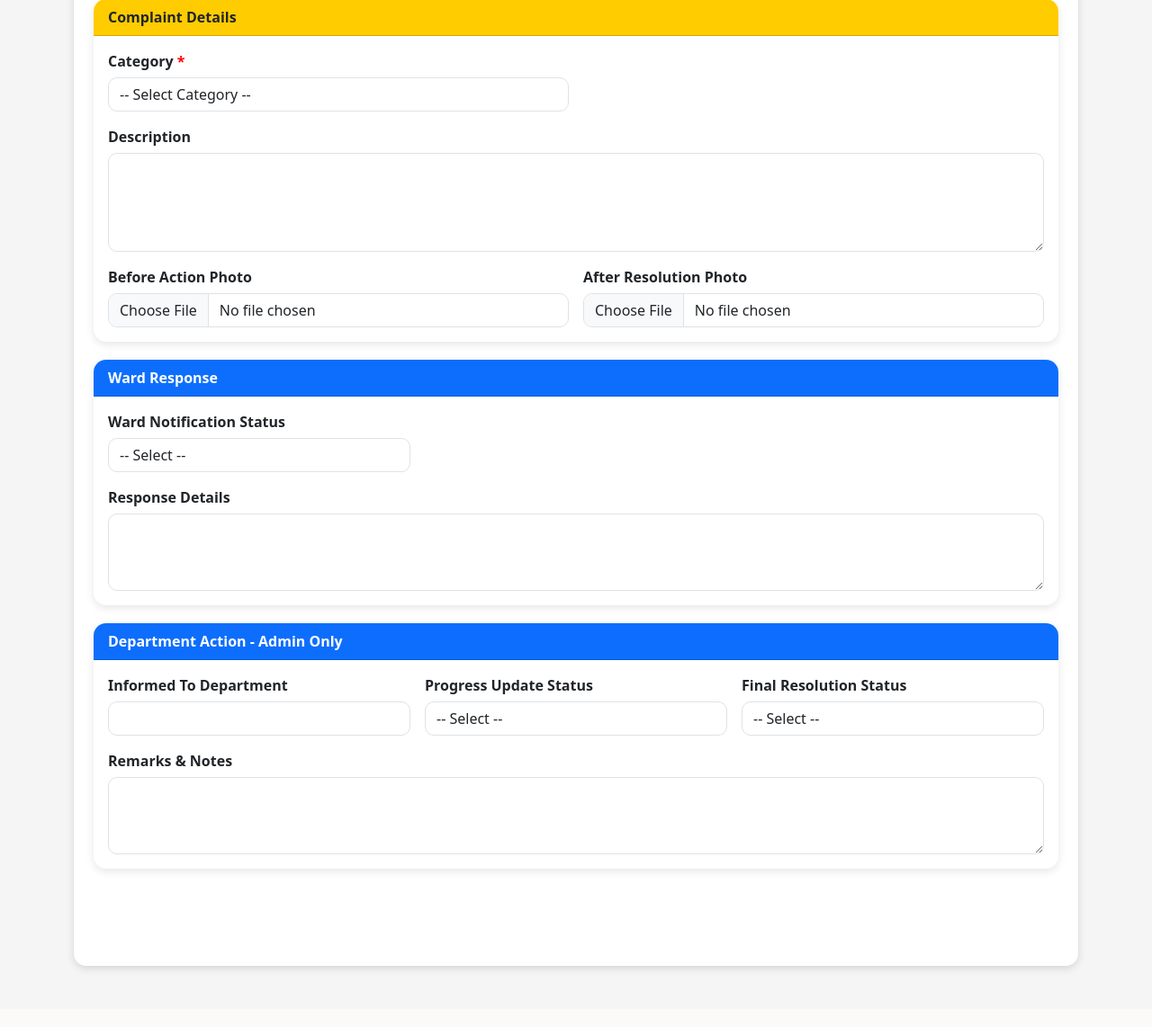
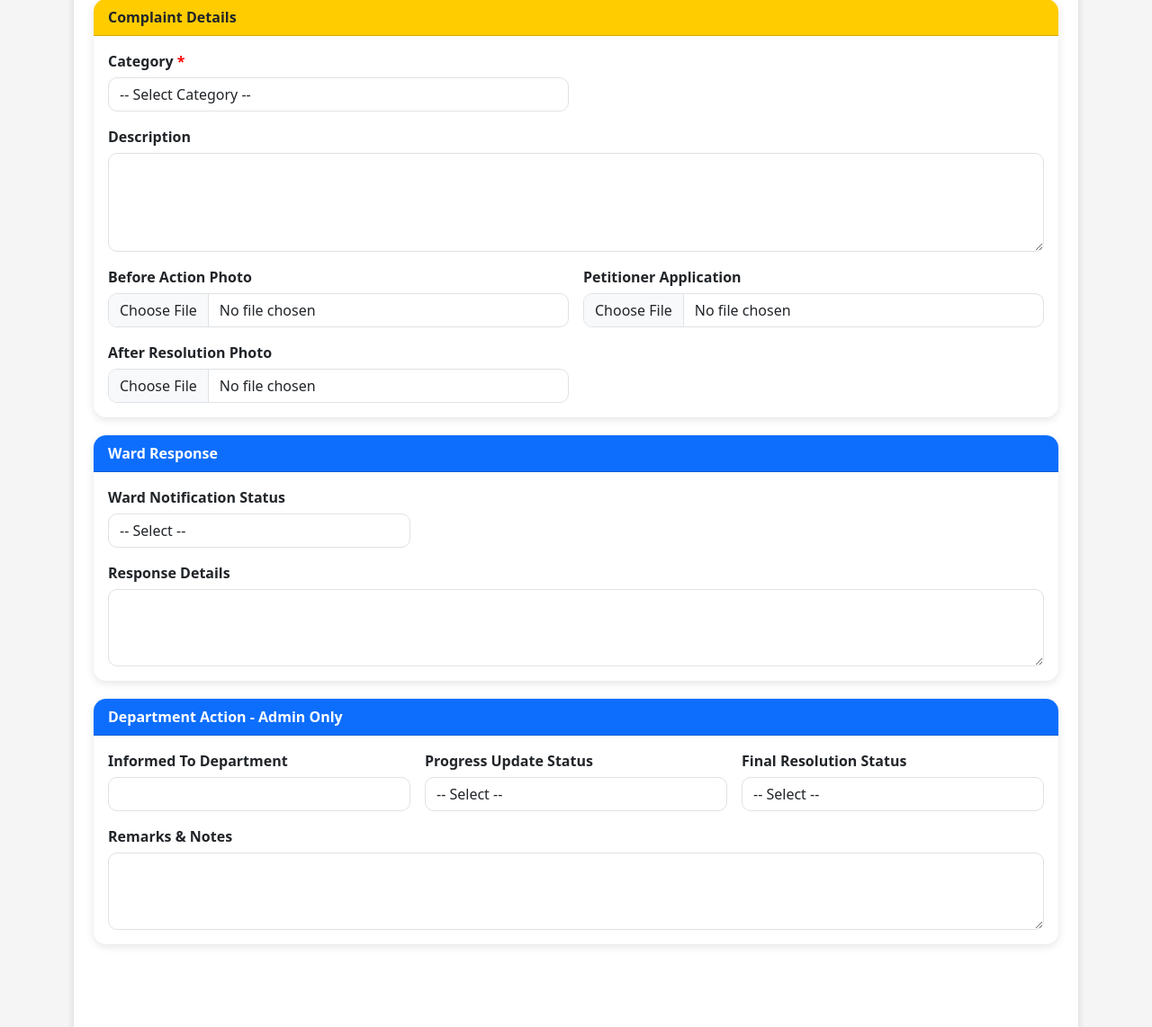
Before and after one commit to salemdtpubliccomplaints-afk/publicgriveance, a Flask app: page /edit/1 in a window 1280 px wide. Shown: the part 1184-2326 px from the top of the page at 90% size. Before the commit the page ends 2265 px from the top, so only its background shows below. Run offline with Flask 3, Linux system fonts and the light colour scheme; the visitor is signed in with stand-in values (Sample User, id 1); data that the repository does not hold is empty; some libraries are stand-ins or nearby versions.

Commit message:
Added application

```diff
--- a/Publicgrievance/app.py
+++ b/Publicgrievance/app.py
@@ -89,6 +89,7 @@ def initialize_database():
         final_resolution_status TEXT,
         remarks_and_notes TEXT,
         before_photo TEXT,
+        petitioner_application TEXT,
         after_photo TEXT,
         status TEXT DEFAULT 'Open'
     )
@@ -104,6 +105,11 @@ def initialize_database():
     UPDATE complaints
     SET complaint_no = 'SS-' || EXTRACT(YEAR FROM CURRENT_DATE)::INT || '-' || LPAD(id::TEXT, 6, '0')
     WHERE complaint_no IS NULL OR complaint_no = ''
+    """)
+
+    conn.execute("""
+    ALTER TABLE complaints
+    ADD COLUMN IF NOT EXISTS petitioner_application TEXT
     """)
 
     conn.execute("""
@@ -513,6 +519,7 @@ def dashboard():
             final_resolution_status,
             remarks_and_notes,
             before_photo,
+            petitioner_application,
             after_photo,
             status
         FROM complaints
@@ -622,6 +629,11 @@ def save():
         "before"
     )
 
+    petitioner_application_path = save_uploaded_file(
+        request.files.get("petitioner_application"),
+        "application"
+    )
+
     after_photo_path = ""
     informed_to_department = ""
     inital_action_status = ""
@@ -666,10 +678,11 @@ def save():
             final_resolution_status,
             remarks_and_notes,
             before_photo,
+            petitioner_application,
             after_photo,
             status
         )
-        VALUES(?,?,?,?,?,?,?,?,?,?,?,?,?,?,?,?,?,?,?,?,?)
+        VALUES(?,?,?,?,?,?,?,?,?,?,?,?,?,?,?,?,?,?,?,?,?,?)
         """,
         (
             complaint_no,
@@ -691,6 +704,7 @@ def save():
             final_resolution_status,
             remarks_and_notes,
             before_photo_path,
+            petitioner_application_path,
             after_photo_path,
             "Open"
         )
@@ -736,7 +750,7 @@ def update(id):
 
     existing_row = conn.execute(
         """
-        SELECT before_photo, after_photo
+        SELECT before_photo, petitioner_application, after_photo
         FROM complaints
         WHERE id=?
         """,
@@ -744,6 +758,7 @@ def update(id):
     ).fetchone()
 
     before_photo_path = existing_row["before_photo"] if existing_row else ""
+    petitioner_application_path = existing_row["petitioner_application"] if existing_row else ""
     after_photo_path = existing_row["after_photo"] if existing_row else ""
 
     new_before_photo = save_uploaded_file(
@@ -753,6 +768,14 @@ def update(id):
 
     if new_before_photo:
         before_photo_path = new_before_photo
+
+    new_petitioner_application = save_uploaded_file(
+        request.files.get("petitioner_application"),
+        "application"
+    )
+
+    if new_petitioner_application:
+        petitioner_application_path = new_petitioner_application
 
     if is_admin():
         new_after_photo = save_uploaded_file(
@@ -785,6 +808,7 @@ def update(id):
                 final_resolution_status=?,
                 remarks_and_notes=?,
                 before_photo=?,
+                petitioner_application=?,
                 after_photo=?
             WHERE id=?
             """,
@@ -807,6 +831,7 @@ def update(id):
                 request.form.get("final_resolution_status", ""),
                 request.form.get("remarks_and_notes", ""),
                 before_photo_path,
+                petitioner_application_path,
                 after_photo_path,
                 id
             )
@@ -829,7 +854,8 @@ def update(id):
                 ward_notification_status=?,
                 ward_representative=?,
                 response_details=?,
-                before_photo=?
+                before_photo=?,
+                petitioner_application=?
             WHERE id=?
             """,
             (
@@ -846,6 +872,7 @@ def update(id):
                 request.form.get("ward_representative", ""),
                 request.form.get("response_details", ""),
                 before_photo_path,
+                petitioner_application_path,
                 id
             )
         )
--- a/Publicgrievance/templates/edit_complaint.html
+++ b/Publicgrievance/templates/edit_complaint.html
@@ -306,6 +306,20 @@
                             {% endif %}
                         </div>
 
+                        <div class="col-md-6">
+                            <label>{% if current_lang == "ta" %}மனுதாரர் விண்ணப்பம்{% else %}Petitioner Application{% endif %}</label>
+                            <input type="file" name="petitioner_application" class="form-control"
+                                   accept=".pdf,.jpg,.jpeg,.png,.doc,.docx,image/*">
+                            {% if row['petitioner_application'] %}
+                                {% if row['petitioner_application'].startswith('http') %}
+                                <a class="photo-link" href="{{ row['petitioner_application'] }}" target="_blank">View Existing Petitioner Application</a>
+                                {% else %}
+                                <a class="photo-link" href="{{ url_for('static', filename=row['petitioner_application']) }}" target="_blank">View Existing Petitioner Application</a>
+                                {% endif %}
+                            {% endif %}
+                        </div>
+
+
                         {% if session.get('role') == 'Admin' %}
                         <div class="col-md-6">
                             <label>{% if current_lang == "ta" %}தீர்வுக்குப் பின் புகைப்படம்{% else %}After Resolution Photo{% endif %}</label>
```
Also changed, not shown: Publicgrievance/templates/add_complaint.html (+7 -0 lines), Publicgrievance/templates/complaints.html (+13 -0 lines), Publicgrievance/templates/dashboard.html (+12 -1 lines).
